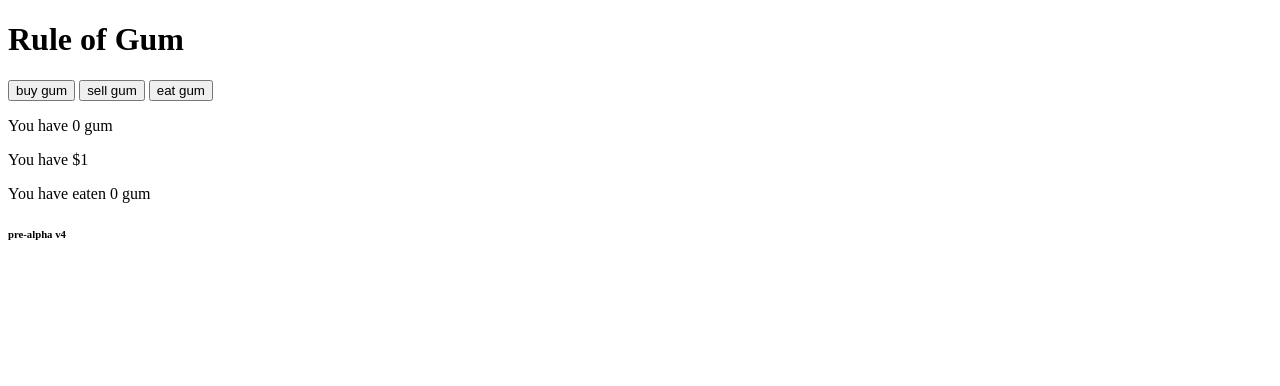
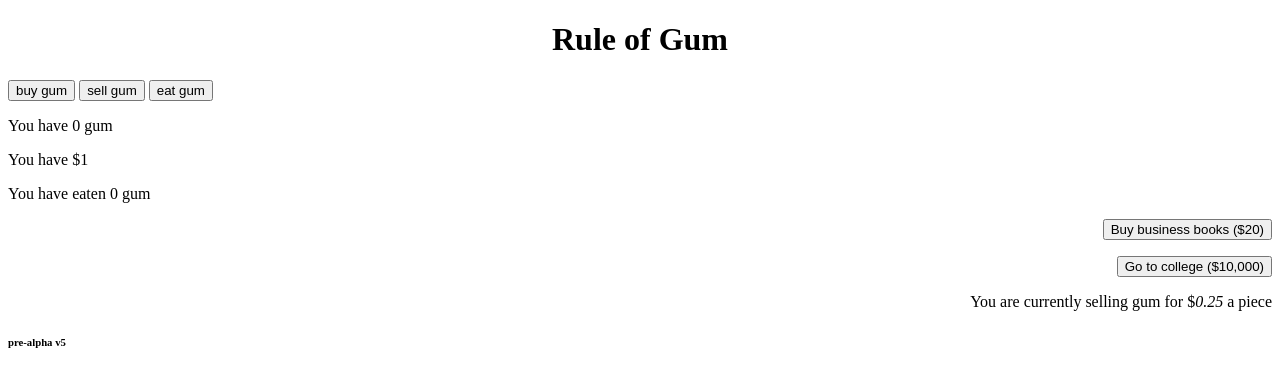
Before and after one commit to notme422/RoG, a plain HTML site: page index.html in a window 1280 px wide. Drawn offline with Linux system fonts and the light colour scheme.

Commit message:
Update index.html

```diff
--- a/index.html
+++ b/index.html
@@ -6,28 +6,46 @@
 	</head>
 
 	<body>
-  <h1>Rule of Gum</h1>
-  <button onClick="buy()">buy gum</button>
-  <button onClick="sell()">sell gum</button>
-  <button onClick="eat()">eat gum</button>
+        <span style="text-align:center;"><h1>Rule of Gum</h1></span>
+        <span style="text-align:left;">
+        <button onClick="buy();">buy gum</button>
+        <button onClick="sell();">sell gum</button>
+        <button onClick="eat();">eat gum</button>
 
 	    <p>You have <span id="gum"></span> gum</p>
         <p>You have $<span id="munny"></span></p>
         <p>You have eaten <span id="gumEaten"></span> gum</p>
 
         <p id="rank"></p>
+        </span>
 
-  <h6>pre-alpha v4</h6>
+        <span style="text-align:right;">
+        <p id="books"><button onClick="if (munny >= 20) {gumPrice += 0.25; munny -= 20; update(); books.remove();}">Buy business books ($20)</button></p>
+        <p id="college"><button onClick="if (munny >= 10000) {gumPrice += 2; munny -= 10000; update(); college.remove();}">Go to college ($10,000)</button></p>
+        <p>You are currently selling gum for $<i id="gumPrice">0.25</i> a piece</p>
+        </span>
+
+        <h6>pre-alpha v5</h6>
 
   <script>
 
+    const books = document.getElementById("books");
+    const college = document.getElementById("college");
     var gum = 0;
     var gumEaten = 0;
+    var gumPrice = 0.25;
     var munny = 1
 
     document.getElementById("munny").innerHTML = munny;
     document.getElementById("gum").innerHTML = gum;
     document.getElementById("gumEaten").innerHTML = gumEaten;
+
+    function update() {
+        document.getElementById("munny").innerHTML = munny;
+        document.getElementById("gum").innerHTML = gum;
+        document.getElementById("gumEaten").innerHTML = gumEaten;
+        document.getElementById("gumPrice").innerHTML = gumPrice;
+    }
 
 	function buy() {
         if (event.shiftKey == false) {
@@ -48,11 +66,11 @@
     function sell() {
         if (event.shiftKey == false) {
             for (let i=0; gum > i;) {
-          munny += 0.25;
+                munny += gumPrice;
                 gum -= 1;
             }
         } else if (gum > 0) {
-         munny += 0.25;
+            munny += gumPrice;
             gum -= 1;
         }
     document.getElementById("gum").innerHTML = gum;
```
Lines whose indentation alone changed are shown as unchanged.
